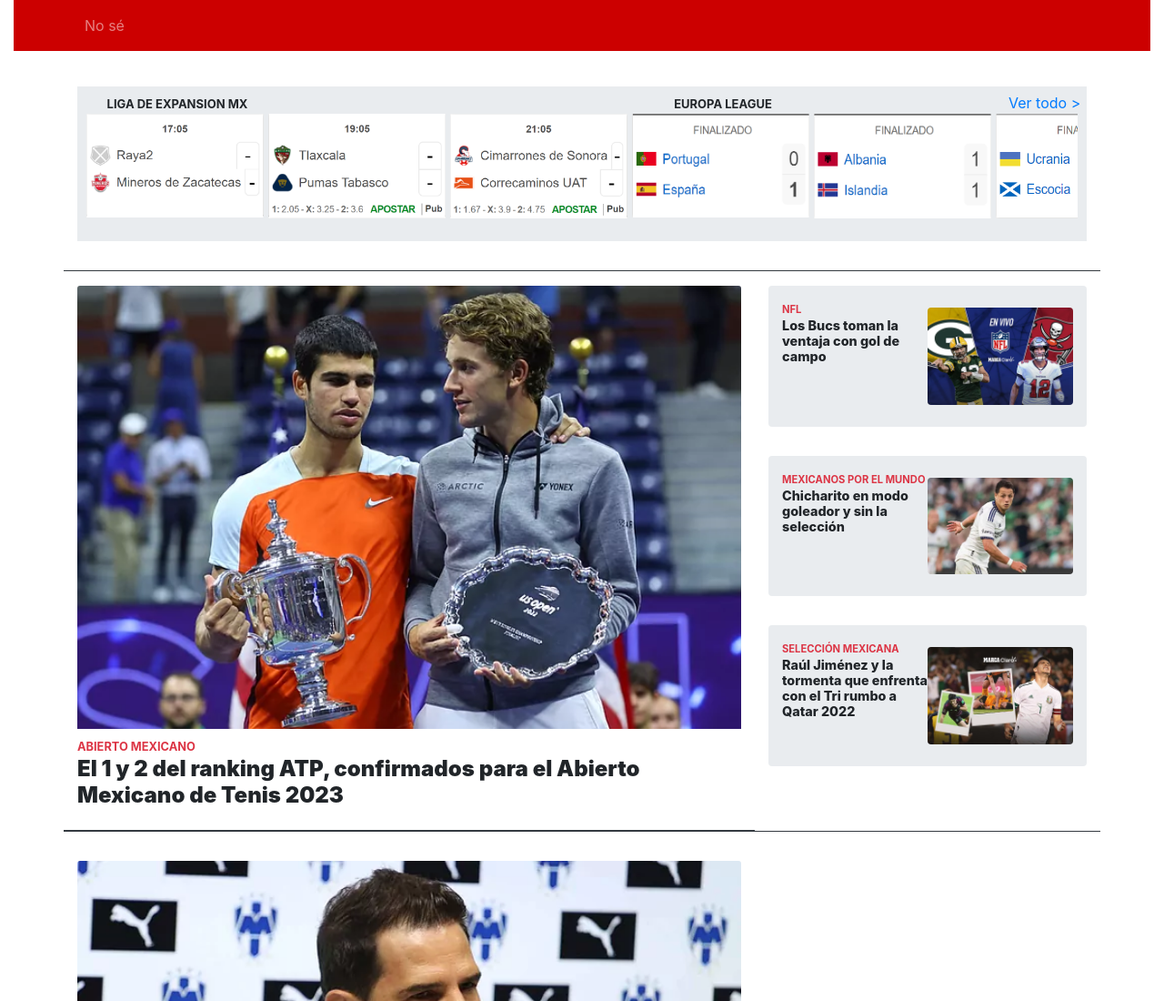
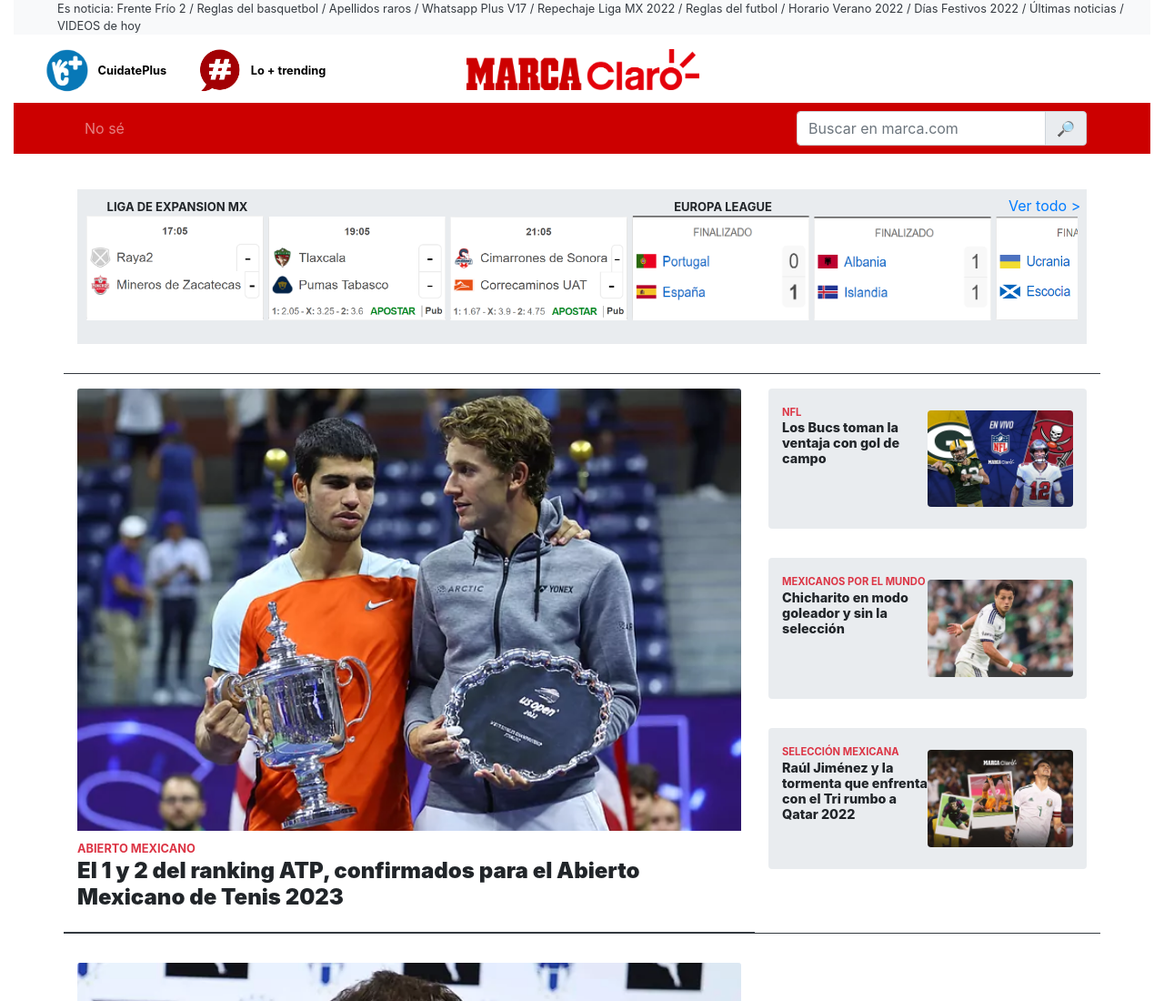
Before and after one commit to GustavoHiguera/Practica4_programacionmovil, a plain HTML site: page index.html in a window 1280 px wide. Shown: the top 1100 px of the page at 91% size. Drawn offline with nearby package versions, Linux system fonts and the light colour scheme.

Commit message:
Add headers and search bar

```diff
--- a/index.html
+++ b/index.html
@@ -13,6 +13,36 @@
   </head>
   <body>
     <div class="container-fluid">
+      <!-- Header de noticias -->
+      <div class="d-none d-md-block text-dark text-align-center txt-small bg-light pl-5">
+        <p>
+          Es noticia:
+          Frente Frío 2 /
+          Reglas del basquetbol /
+          Apellidos raros /
+          Whatsapp Plus V17 /
+          Repechaje Liga MX 2022 /
+          Reglas del futbol /
+          Horario Verano 2022 /
+          Días Festivos 2022 /
+          Últimas noticias /
+          VIDEOS de hoy
+        </p>
+      </div>
+      <!-- CuidatePlus y Trending -->
+      <div class="row text-dark text-align-center txt-small sponsor-container">
+        <div class="d-none d-md-block" style="padding-left: 50px;">
+          <img class="sponsor-img" src="./img/logos/cuidateplus-logo.png">
+          <a class="ml-1" href="https://cuidateplus.marca.com/">CuidatePlus</a>
+        </div>
+        <div class="d-none d-md-block">
+          <img class="sponsor-img" src="./img/logos/lo+trending-logo.png">
+          <a class="ml-1" href="https://www.marca.com/claro-mx/trending.html">Lo + trending</a>
+        </div>
+        <div class="d-none d-md-block" style="padding-left: 120px;">
+          <img class="claro-img" src="./img/logos/Marca-Claro-Full.png">
+        </div>
+      </div>
       <!-- Barra de navegación -->
       <nav style="background-color: #cc0000;" class="navbar navbar-expand-lg navbar-dark">
         <div class="container">
@@ -73,6 +103,14 @@
               </li>
             </ul>
           </div>
+          <form class="form-inline my-2 my-lg-0 d-none d-md-block">
+            <div class="input-group">
+              <input type="text" class="form-control" placeholder="Buscar en marca.com" aria-label="Recipient's username" aria-describedby="basic-addon2">
+              <div class="input-group-append">
+                <span class="input-group-text" id="basic-addon2"><a href="">🔎</a></span>
+              </div>
+            </div>
+          </form>
         </div>
       </nav>
       <!-- Carrusel de partidos -->
--- a/public/style.css
+++ b/public/style.css
@@ -2,6 +2,32 @@
     padding: 10px;
     display: flex;
     margin-top: 15px;
+}
+
+.txt-small {
+    font-size: 0.8em;
+}
+
+.sponsor-container div {
+    margin-right: 35px;
+    margin-bottom: 10px;
+
+}
+
+.sponsor-container a {
+    color: black;
+    font-weight: bold;
+}
+
+.sponsor-img {
+    width: 100%;
+    max-height: 50px;
+    max-width: 50px;
+}
+
+.claro-img {
+    max-height: 45px;
+    max-width: 16rem;
 }
 
 .ver-todo {
@@ -29,7 +55,6 @@
 }
 
 .liga-mx p {
-    display: table-cell;
     font-size: 13px;
     font-weight: bold;
 }
```
Also changed, not shown: img/logos/Ico-Window.png, img/logos/Marca-Claro-Full.png (added), img/logos/cuidateplus-logo.png (added), img/logos/lo+trending-logo.png (added).
